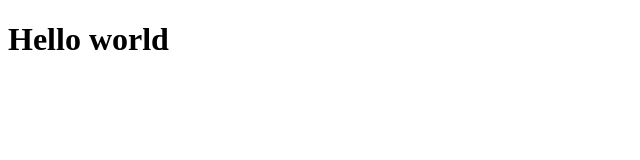
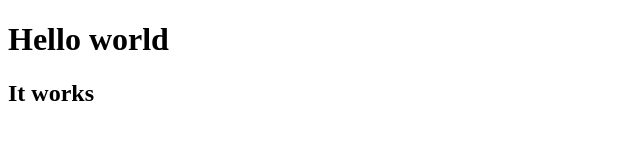
Before and after one commit to PopCristianMihail/to-do-list, a plain HTML site: page client/index.html in a window 1280 px wide. Shown: the whole page, without its empty margins (0-640 px from the left). Drawn offline with Linux system fonts and the light colour scheme.

Commit message:
ia sa vedem

```diff
--- a/client/index.html
+++ b/client/index.html
@@ -9,5 +9,8 @@
     <h1>
         Hello world
     </h1>
+    <h2>
+        It works
+    </h2>
 </body>
 </html>
```
